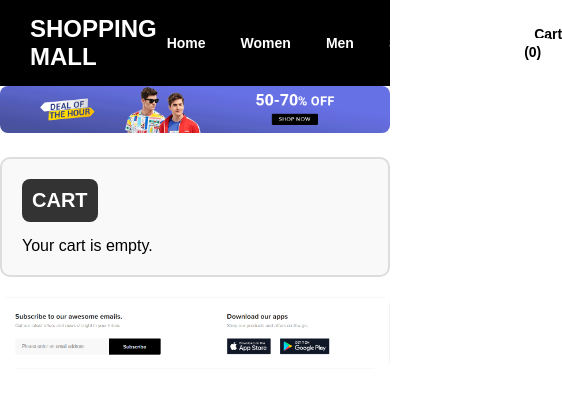
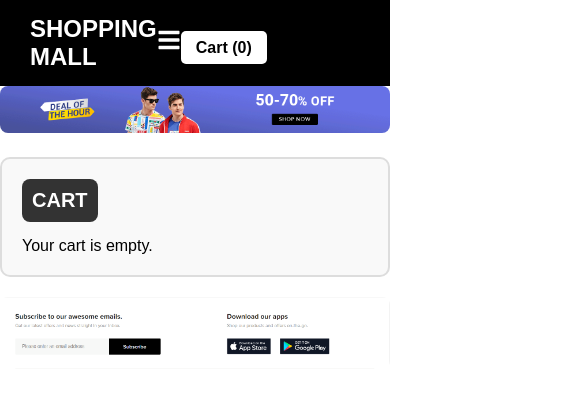
Before and after one commit to Vivek-turram/E-commerce-application, a React (Create React App) app: page /cart in a window 390 px wide. Shown: the top 394 px of the page, 562 px wide, since content can reach past the window. Built offline with nearby package versions, Linux system fonts and the light colour scheme.

Commit message:
Update App.css

```diff
--- a/src/App.css
+++ b/src/App.css
@@ -20,10 +20,12 @@
   font-weight: bold;
 }
 
+
 .menuBar ul {
   list-style: none;
   display: flex;
   gap: 20px;
+
 }
 
 .menuBar ul li a {
@@ -40,12 +42,14 @@
   color: black;
 }
 
+
 .search input {
   padding: 8px;
   width: 18rem;
   border-radius: 5px;
   border: none;
 }
+
 
 .cart a {
   background-color: white;
@@ -62,12 +66,14 @@
   color: white;
 }
 
+
 .hamburger {
   display: none;
   font-size: 24px;
   cursor: pointer;
   color: white;
 }
+
 
 .container {
   width: 100%;
@@ -76,12 +82,14 @@
   padding: 20px;
 }
 
+
 .bannerBox img {
   width: 100%;
   height: auto;
   object-fit: cover;
   border-radius: 8px;
 }
+
 
 .menImages,
 .womenImages {
@@ -106,6 +114,7 @@
   box-shadow: 0px 4px 15px rgba(0, 0, 0, 0.2);
 }
 
+
 .cart-container {
   border: 2px solid #ddd;
   padding: 20px;
@@ -125,51 +134,50 @@
   margin-bottom: 15px;
 }
 
-/* ✅ Tablet & Mobile screens */
 @media (max-width: 768px) {
-  .headerSection {
-    flex-wrap: nowrap;
-    justify-content: space-between;
-    align-items: center;
+  .menuBar {
+    display: none;
+    position: absolute;
+    top: 60px;
+    left: 0;
+    background: black;
+    width: 100%;
+    text-align: center;
+    padding: 20px 0;
+    z-index: 1000;
   }
 
-  .menuBar {
-    display: flex;
-    position: static;           /* remove absolute positioning */
-    justify-content: center;    /* center menu */
-    flex: 1;                    /* take middle space */
-    background: none;
-    padding: 0;
+  .menuBar.active {
+    display: block;
   }
 
   .menuBar ul {
-    flex-direction: row;
+    flex-direction: column;
     gap: 15px;
   }
 
   .hamburger {
-    display: none; /* no hamburger, always visible menu */
+    display: block;
+  }
+
+  .search {
+    width: 100%;
+    margin-top: 10px;
+  }
+
+  .search input {
+    width: 100%;
   }
 
   .right {
+    margin-top: 10px;
+    width: 100%;
     display: flex;
-    justify-content: flex-end;  /* push cart to right */
-    align-items: center;
-    flex: 0;
-    margin-top: 0;
-    width: auto;
-  }
-
-  .cart {
-    margin-left: auto;          /* ensure cart stays at right */
-  }
-
-  .search {
-    display: none;              /* optional: hide search on mobile */
+    justify-content: space-between;
   }
 }
 
-/* ✅ Mobile small screens */
+
 @media (max-width: 480px) {
   .title {
     font-size: 16px;
@@ -179,11 +187,6 @@
     font-size: 14px;
   }
 
-  .cart a {
-    padding: 6px 10px;
-    font-size: 14px;
-  }
-
   .search input {
     padding: 6px;
   }
```
